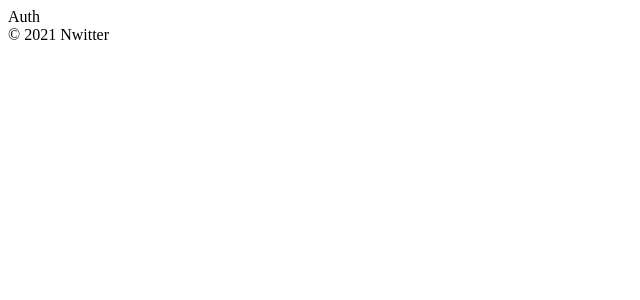
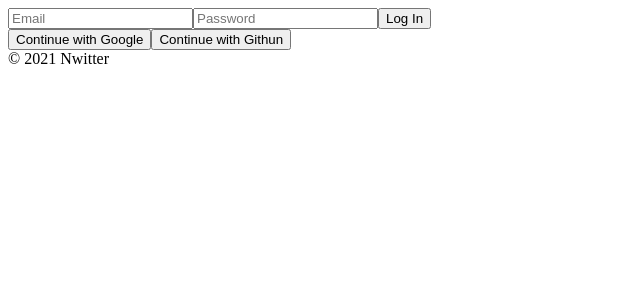
Before and after one commit to taewo/nwitter, a React (Create React App) app: page /#/ in a window 1280 px wide. Shown: the top 300 px of the page, without its empty margins (0-640 px from the left). Built offline with nearby package versions, Linux system fonts and the light colour scheme; no server answers.

Commit message:
2.1 Make Login Form

```diff
--- a/src/routes/Auth.js
+++ b/src/routes/Auth.js
@@ -1,7 +1,32 @@
+import { useState } from 'react'
+
 const Auth = () => {
+  const [email, setEmail] = useState('')
+  const [password, setPassword] = useState('')
+  const onChange = (e) => {
+    const { target: { name, value }}  = e
+    e.preventDefault()
+    console.log(1, name, value)
+    if (name === 'email') {
+      setEmail(value)
+    } else {
+      setPassword(value)
+    }
+  }
+  const onSubmit = (e) => {
+    e.preventDefault()
+  }
   return (
     <div>
-      Auth
+      <form onSubmit={onSubmit}>
+        <input type="text" name='email' value={email} placeholder="Email" onChange={onChange} required />
+        <input type="password" name="password" value={password} placeholder="Password" onChange={onChange} required />
+        <input type="submit" value="Log In" />
+      </form>
+      <div>
+        <button>Continue with Google</button>
+        <button>Continue with Githun</button>
+      </div>
     </div>
   )
 }
```
